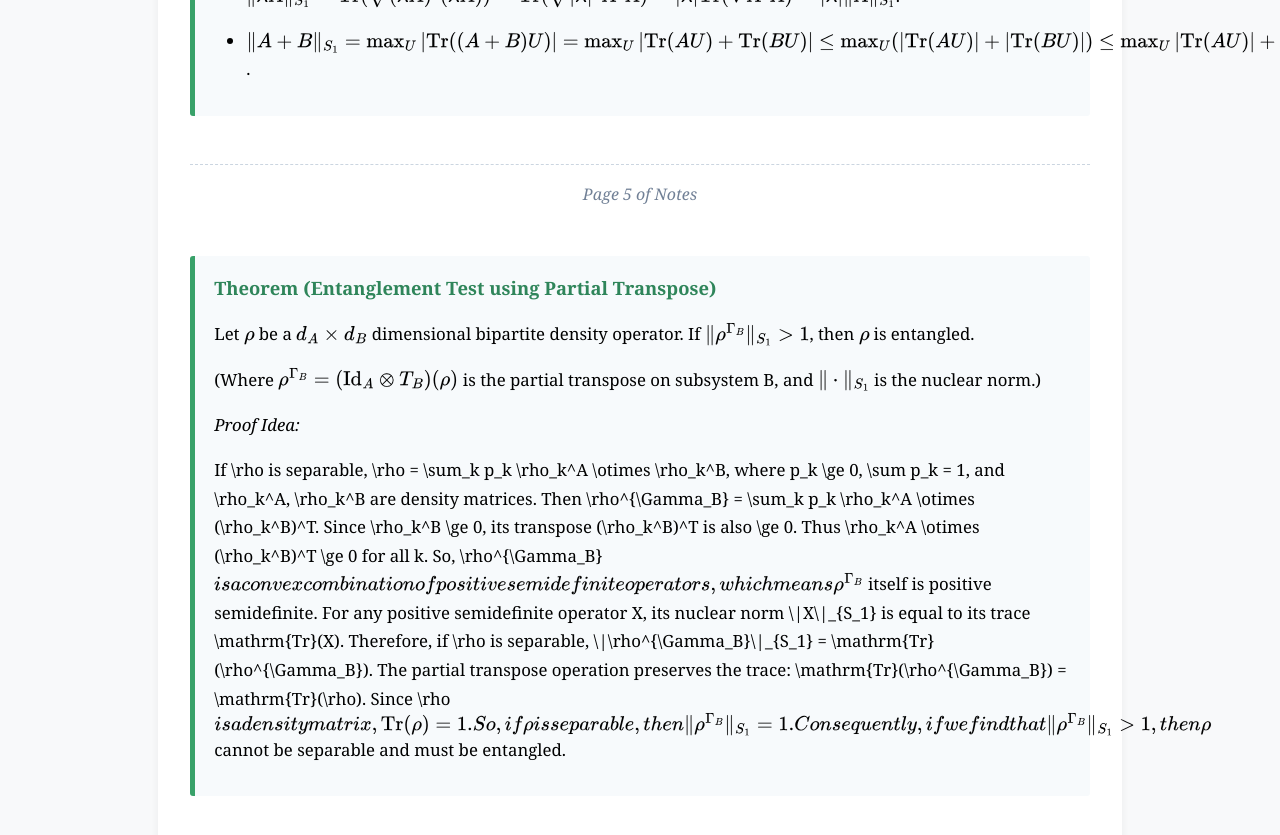
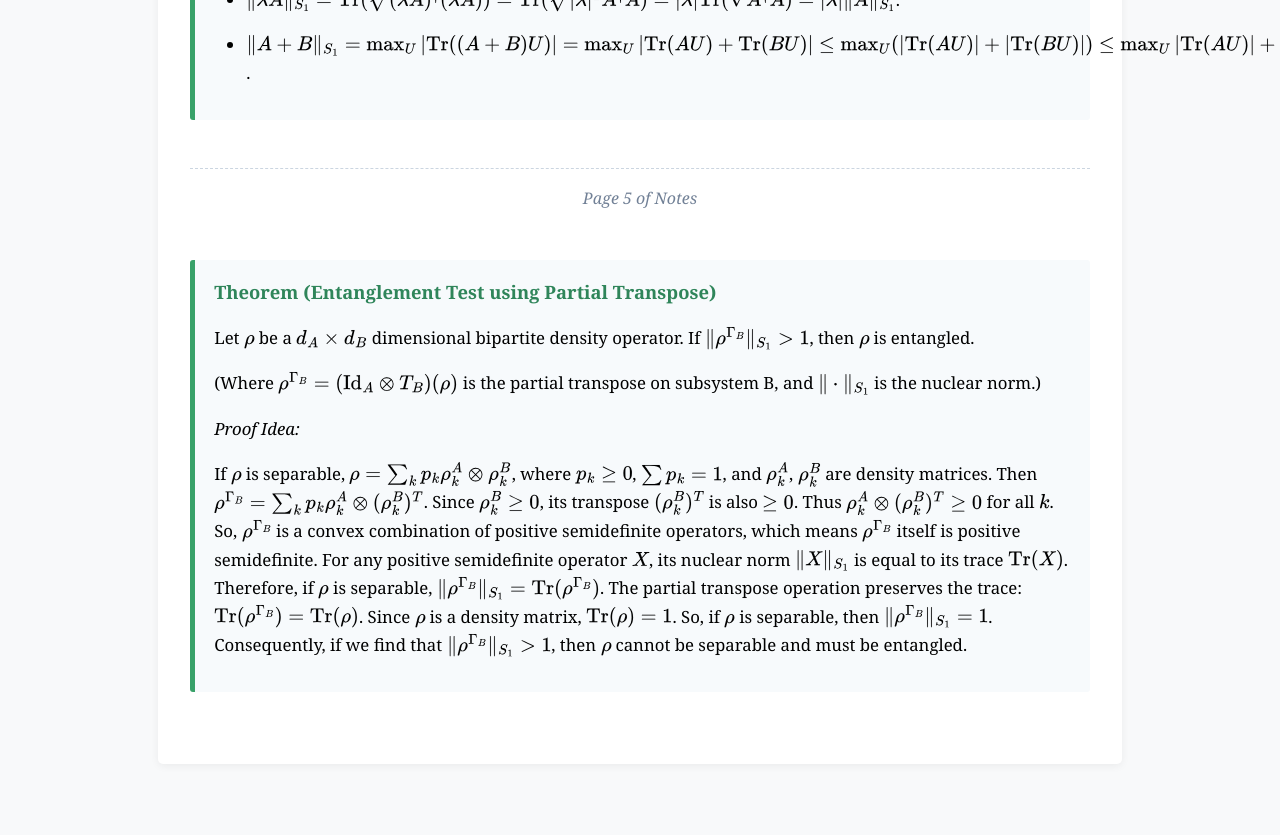
Before and after one commit to rnkarmakar/rnkarmakar.github.io, a Jekyll site: the page assets/html/tensor-norms-quantum-entanglement.html, which Jekyll copies as it is, in a window 1280 px wide and 900 px high, scrolled down 8396 px. Shown: the top 835 px of the window. Built offline with Jekyll 4.4.1, drawn with Linux system fonts in a browser that asks for light colours; after the commit the page ends 9192 px from its top, so only the background shows below that; some of the changed text lies outside the part shown.

```diff
--- a/assets/html/tensor-norms-quantum-entanglement.html
+++ b/assets/html/tensor-norms-quantum-entanglement.html
@@ -356,13 +356,13 @@
             </div>
 
             <h3>Entanglement of Mixed Quantum States (in terms of density operators)</h3>
-            <p>\rho \in \mathcal{M}_d^{sa}(\mathbb{C}), \rho \ge 0, \mathrm{Tr}(\rho)=1.</p>
+            <p>$\rho \in \mathcal{M}_d^{sa}(\mathbb{C})$, $\rho \ge 0$, $\mathrm{Tr}(\rho)=1$.</p>
             <div class="callout callout-definition">
                 <div class="callout-title">Separable mixed state</div>
                 <p>
-                    \rho \in \mathcal{M}_{d_1} \otimes \dots \otimes \mathcal{M}_{d_k} (where this denotes the space of self-adjoint operators on the tensor product space)
+                    $\rho \in \mathcal{M}_{d_1} \otimes \dots \otimes \mathcal{M}_{d_k}$ (where this denotes the space of self-adjoint operators on the tensor product space)
                     $$ \rho = \sum_i p_i (\rho_i^{(1)} \otimes \rho_i^{(2)} \otimes \dots \otimes \rho_i^{(k)}) $$
-                    p_i > 0, \sum p_i = 1, and each \rho_i^{(j)} is a density matrix in \mathcal{M}_{d_j}^{sa}(\mathbb{C}).
+                    $p_i > 0$, $\sum p_i = 1$, and each $\rho_i^{(j)}$ is a density matrix in $\mathcal{M}_{d_j}^{sa}(\mathbb{C})$.
                 </p>
             </div>
             <div class="callout callout-remark">
@@ -475,17 +475,17 @@
                 </p>
                 <p><em>Proof Idea:</em></p>
                 <p>
-                    If \rho is separable, \rho = \sum_k p_k \rho_k^A \otimes \rho_k^B, where p_k \ge 0, \sum p_k = 1, and \rho_k^A, \rho_k^B are density matrices.
-                    Then \rho^{\Gamma_B} = \sum_k p_k \rho_k^A \otimes (\rho_k^B)^T.
-                    Since \rho_k^B \ge 0, its transpose (\rho_k^B)^T is also \ge 0.
-                    Thus \rho_k^A \otimes (\rho_k^B)^T \ge 0 for all k.
-                    So, \rho^{\Gamma_B}$ is a convex combination of positive semidefinite operators, which means \rho^{\Gamma_B}$ itself is positive semidefinite.
-                    For any positive semidefinite operator X, its nuclear norm \|X\|_{S_1} is equal to its trace \mathrm{Tr}(X).
-                    Therefore, if \rho is separable, \|\rho^{\Gamma_B}\|_{S_1} = \mathrm{Tr}(\rho^{\Gamma_B}).
-                    The partial transpose operation preserves the trace: \mathrm{Tr}(\rho^{\Gamma_B}) = \mathrm{Tr}(\rho).
-                    Since \rho$ is a density matrix, \mathrm{Tr}(\rho)=1.
-                    So, if \rho is separable, then \|\rho^{\Gamma_B}\|_{S_1} = 1.
-                    Consequently, if we find that \|\rho^{\Gamma_B}\|_{S_1} > 1, then \rho$ cannot be separable and must be entangled.
+                    If $\rho$ is separable, $\rho = \sum_k p_k \rho_k^A \otimes \rho_k^B$, where $p_k \ge 0$, $\sum p_k = 1$, and $\rho_k^A$, $\rho_k^B$ are density matrices.
+                    Then $\rho^{\Gamma_B} = \sum_k p_k \rho_k^A \otimes (\rho_k^B)^T$.
+                    Since $\rho_k^B \ge 0$, its transpose $(\rho_k^B)^T$ is also $\ge 0$.
+                    Thus $\rho_k^A \otimes (\rho_k^B)^T \ge 0$ for all $k$.
+                    So, $\rho^{\Gamma_B}$ is a convex combination of positive semidefinite operators, which means $\rho^{\Gamma_B}$ itself is positive semidefinite.
+                    For any positive semidefinite operator $X$, its nuclear norm $\|X\|_{S_1}$ is equal to its trace $\mathrm{Tr}(X)$.
+                    Therefore, if $\rho$ is separable, $\|\rho^{\Gamma_B}\|_{S_1} = \mathrm{Tr}(\rho^{\Gamma_B})$.
+                    The partial transpose operation preserves the trace: $\mathrm{Tr}(\rho^{\Gamma_B}) = \mathrm{Tr}(\rho)$.
+                    Since $\rho$ is a density matrix, $\mathrm{Tr}(\rho)=1$.
+                    So, if $\rho$ is separable, then $\|\rho^{\Gamma_B}\|_{S_1} = 1$.
+                    Consequently, if we find that $\|\rho^{\Gamma_B}\|_{S_1} > 1$, then $\rho$ cannot be separable and must be entangled.
                 </p>
             </div>
         </section>
```
